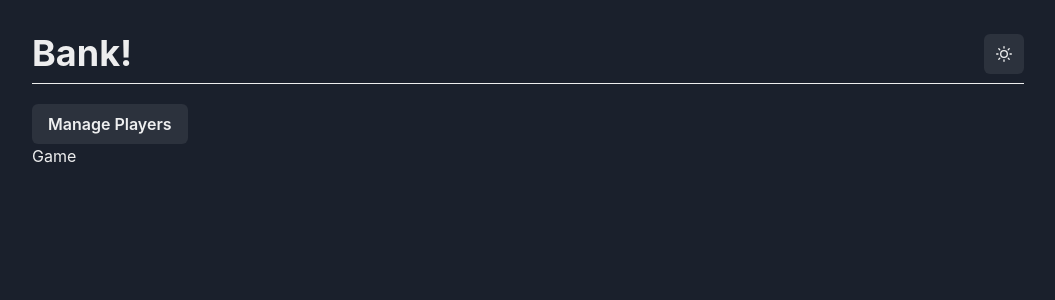
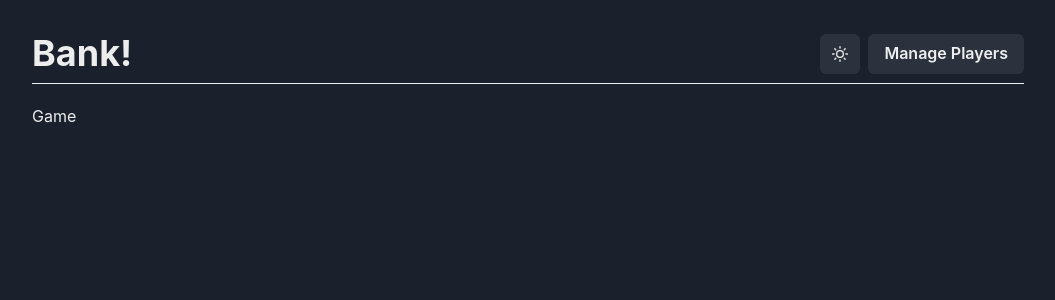
Before and after one commit to BankGameApp/Bank, a Next.js app: page / in a window 1280 px wide. Shown: the top 300 px of the page, without its empty margins (112-1167 px from the left). Built offline with nearby package versions, Linux system fonts and the light colour scheme.

Commit message:
fixing layout of theme switcher and playerdrawer

```diff
--- a/pages/index.jsx
+++ b/pages/index.jsx
@@ -2,7 +2,7 @@ import React from 'react'
 import {
   Heading,
   Flex,
-  Box
+  Box,
 } from '@chakra-ui/react'
 import {
   Game,
@@ -21,10 +21,15 @@ const Home = () => {
         marginBottom='5'
       >
         <Heading textAlign='center'>Bank!</Heading>
-        <ToggleTheme />
+        <Flex>
+          <ToggleTheme />
+          <Box marginLeft='2'>
+            <PlayerDrawer />
+          </Box>
+        </Flex>
       </Flex>
+
       <Box>
-        <PlayerDrawer />
         <Game />
       </Box>
     </>
```
